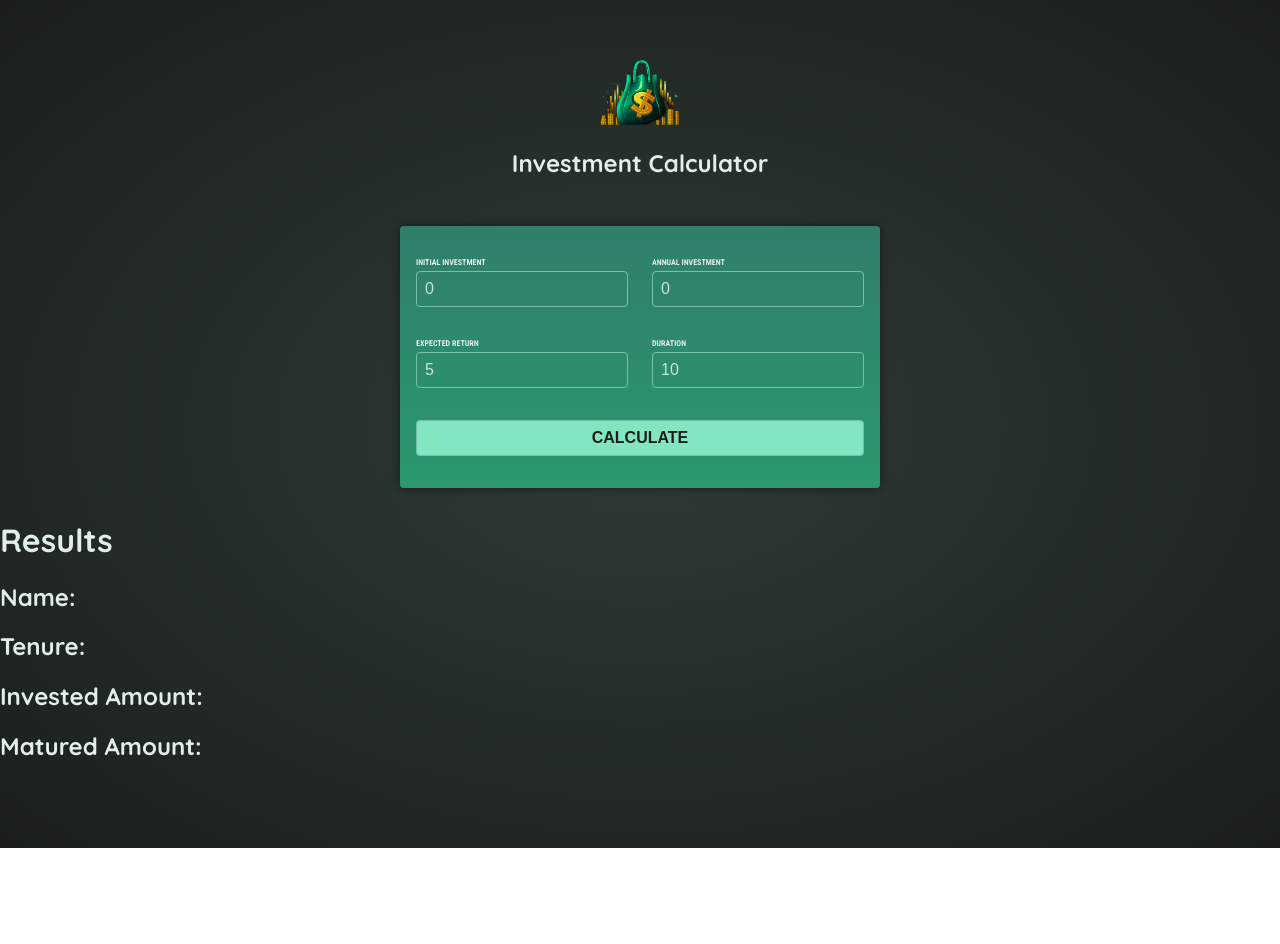
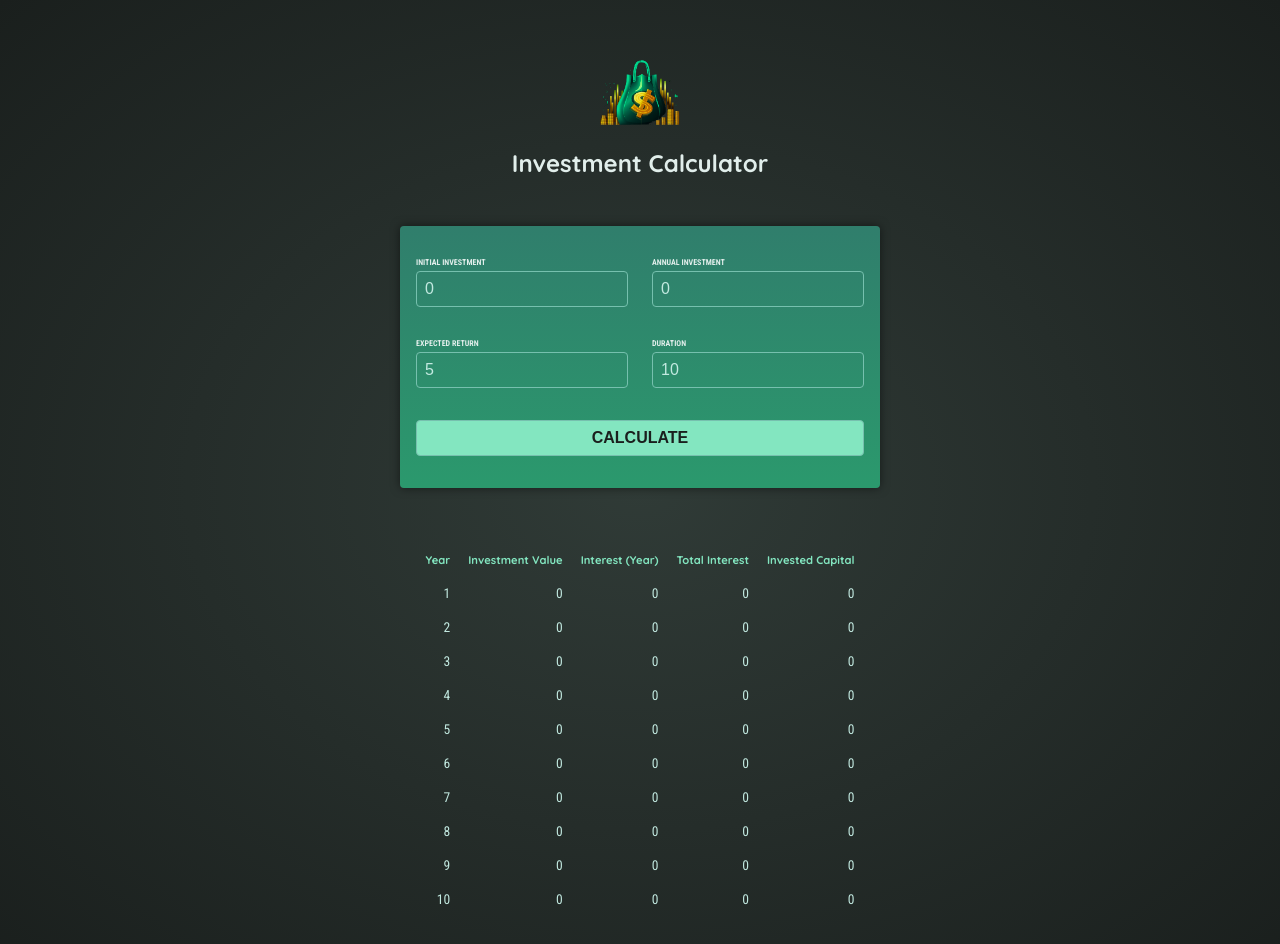
Before and after one commit to AJrelapse/investment-calculator, an Angular app: page / in a window 1280 px wide. Both pictures are taken after a click on the button "CALCULATE". Shown: the top 944 px of the page. Before the commit the page ends 848 px from the top, so only its background shows below. Built offline with nearby package versions, Linux system fonts and the light colour scheme.

Commit message:
feat: Investment result component

```diff
--- a/src/app/app.component.html
+++ b/src/app/app.component.html
@@ -1,5 +1,5 @@
 <app-header/>
 <div>
   <app-user-input (calculate)="calculateInvestmentResults($event)"/>
-  <app-investment-results/>
+  <app-investment-results [results]="resultsData"/>
 </div>
--- a/src/app/app.component.ts
+++ b/src/app/app.component.ts
@@ -5,11 +5,21 @@
 
 @Component({
   selector: 'app-root',
+  standalone:true,
   imports: [HeaderComponent, UserInputComponent, InvestmentResultsComponent ],
   templateUrl: './app.component.html',
   styleUrl: './app.component.css'
 })
 export class AppComponent {
+  resultsData?:{
+        year: number;
+        interest: number;
+        valueEndOfYear: number;
+        annualInvestment: number;
+        totalInterest: number;
+        totalAmountInvested: number;
+      }[];
+
     calculateInvestmentResults(data:{initialInvestment:number, duration:number, expectedReturn:number, annualInvestment:number}) {
     const{initialInvestment,annualInvestment,expectedReturn,duration}=data;
       const annualData = [];
@@ -30,6 +40,6 @@
         totalAmountInvested: initialInvestment + annualInvestment * year,
       });
     }
-    console.log(annualData);
+    this.resultsData=annualData;
   }
 }
--- a/src/app/investment-results/investment-results.component.css
+++ b/src/app/investment-results/investment-results.component.css
@@ -0,0 +1,19 @@
+table {
+  max-width: 50rem;
+  margin: 2rem auto;
+  padding: 1rem;
+  table-layout: fixed;
+  border-spacing: 1rem;
+  text-align: right;
+}
+
+table thead {
+  font-size: 0.7rem;
+  color: #83e6c0;
+}
+
+table tbody {
+  font-family: "Roboto Condensed", sans-serif;
+  font-size: 0.85rem;
+  color: #c2e9e0;
+}
--- a/src/app/investment-results/investment-results.component.html
+++ b/src/app/investment-results/investment-results.component.html
@@ -1,7 +1,27 @@
-<div>
-    <h1>Results</h1>
-    <h2>Name: </h2>
-    <h2>Tenure: </h2>
-    <h2>Invested Amount: </h2>
-    <h2>Matured Amount: </h2>
-</div>
+@if(!results()){
+    <p class="center">Please enter some values and press "Calculate".</p>
+} @else {
+    <table>
+        <thead>
+            <tr>
+                <th>Year</th>
+                <th>Investment Value</th>
+                <th>Interest (Year)</th>
+                <th>Total Interest</th>
+                <th>Invested Capital</th>
+            </tr>
+        </thead>
+
+        <tbody>
+            @for (result of results(); track result.year) {
+                <tr>
+                    <td>{{result.year}}</td>
+                    <td>{{result.valueEndOfYear}}</td>
+                    <td>{{result.interest}}</td>
+                    <td>{{result.totalInterest}}</td>
+                    <td>{{result.totalAmountInvested}}</td>
+                </tr>
+            }
+        </tbody>
+    </table>
+}
--- a/src/app/investment-results/investment-results.component.ts
+++ b/src/app/investment-results/investment-results.component.ts
@@ -1,4 +1,4 @@
-import { Component } from '@angular/core';
+import { Component, input } from '@angular/core';
 
 @Component({
   selector: 'app-investment-results',
@@ -7,5 +7,12 @@
   styleUrl: './investment-results.component.css'
 })
 export class InvestmentResultsComponent {
-
+  results=input<{
+        year: number;
+        interest: number;
+        valueEndOfYear: number;
+        annualInvestment: number;
+        totalInterest: number;
+        totalAmountInvested: number;
+      }[]>()
 }
```
